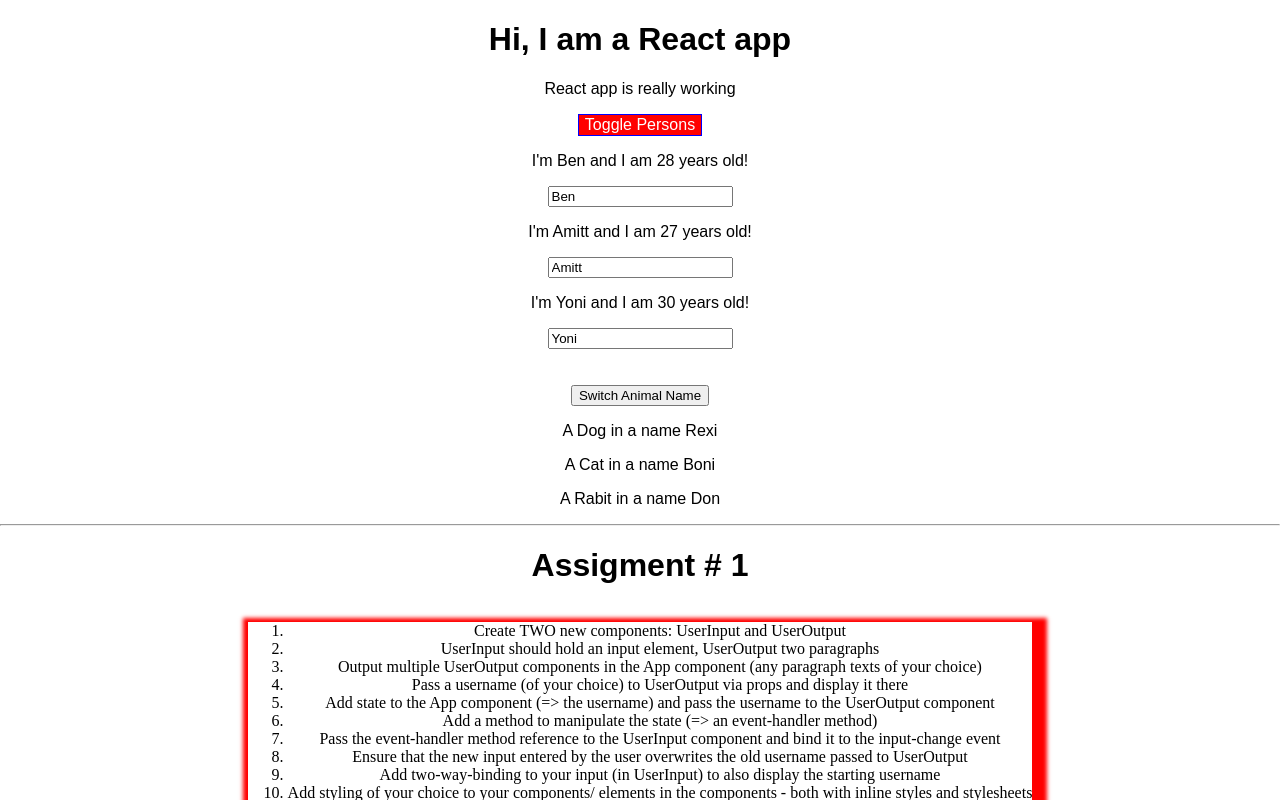
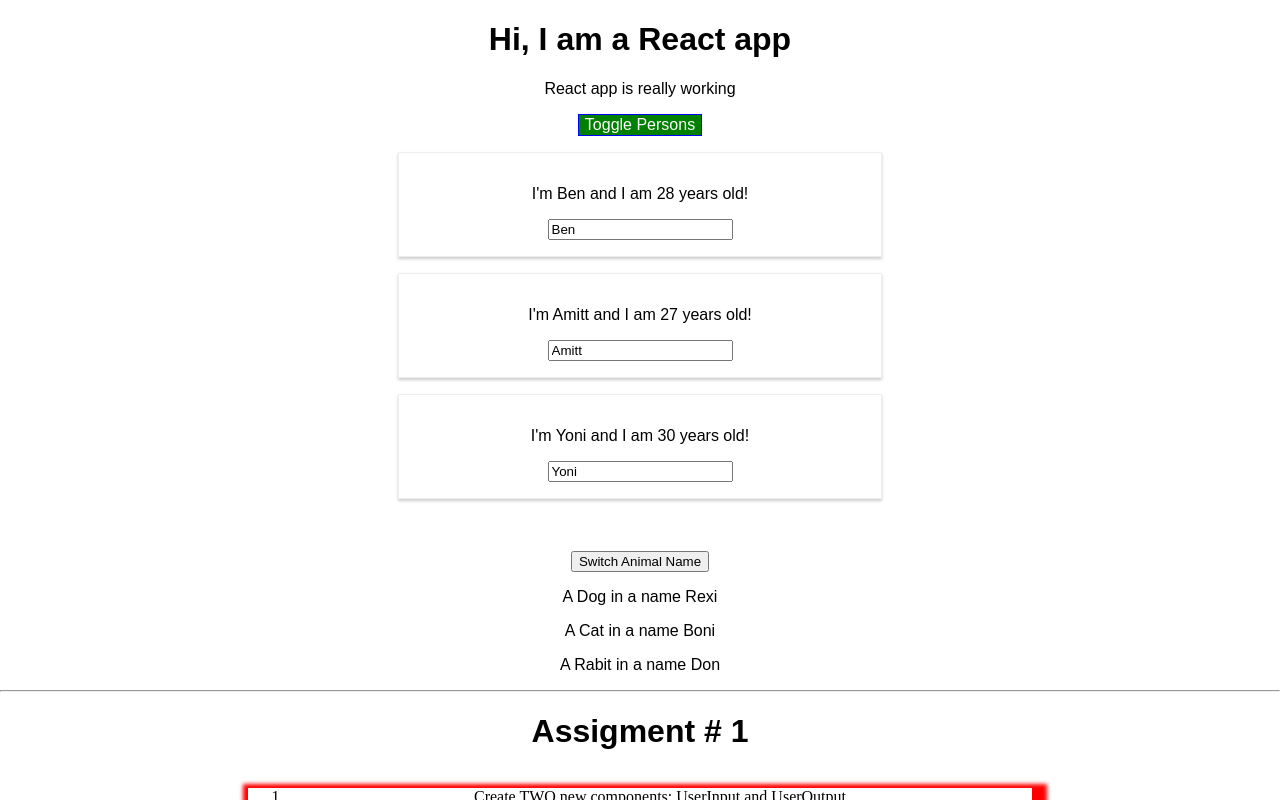
Before and after one commit to benhagag/Learning-React-2020, a React (Create React App) app: page / in a window 1280 px wide. Both pictures are taken after a click on the button "Toggle Persons". Shown: the top 800 px of the page. Built offline with nearby package versions, Linux system fonts and the light colour scheme.

Commit message:
Using hover style with Styile-Component onbutton

```diff
--- a/src/App.js
+++ b/src/App.js
@@ -1,4 +1,5 @@
 import React, { Component } from 'react';
+import styled from 'styled-components';
 import './App.css';
 // import Radium, {StyleRoot} from 'radium';
 import Person from './Person/Person';
@@ -7,6 +8,21 @@ import UserInput from './UserInput/UserInput';
 import UserOutput from './UserOutput/UserOutput';
 import Validation from './Validation/Validation';
 import Char from './Char/Char';
+
+const StyleButton = styled.button`
+      background-color: green;
+      color: white;
+      font: inherit;
+      border: 1px solid blue;
+      pading: 8px;
+      cursor: pointer;
+
+      &:hover {
+        background-color: lightgreen;
+        color: black;
+      }
+
+`;
 
 class App extends Component {
 
@@ -235,12 +251,11 @@ class App extends Component {
         <div className="App">
           <h1>Hi, I am a React app</h1>
           <p className={classes.join(' ')}>React app is really working</p>
-          <button
+          <StyleButton
             onClick={this.togglePersonsHandler}
-            style={style}
           >
             Toggle Persons
-          </button>
+          </StyleButton>
           {persons}
           <br />
           <br />
--- a/src/Person/Person.js
+++ b/src/Person/Person.js
@@ -6,25 +6,19 @@ import styled from 'styled-components';
 // Style Component(StyleDiv) - we will use it as component - because it returns a React Component
 //styled. will return every element in HTML that we cann aplly CSS on it
 const StyleDiv = styled.div`
-    // width :60%;
-    // margin: 16px auto;
-    // border: 1px solid #eee;
-    // box-shadow: 0 2px 3px #ccc;
-    // padding: 16px;
-    // text-align: center;
+    width :60%;
+    margin: 16px auto;
+    border: 1px solid #eee;
+    box-shadow: 0 2px 3px #ccc;
+    padding: 16px;
+    text-align: center;
 
-    // @media (min-width: 500px){
-    //     width: 450px;
-    // }
+    @media (min-width: 500px){
+        width: 450px;
+    }
 `;
 // Adding functional component
 const person  = (props) => { // arrow function
-
-    const style = {
-        '@media(min-width: 500px)':{
-            width: '450px'
-        }
-    };
 
     return (
         // <div className="person" style={style}>
```
